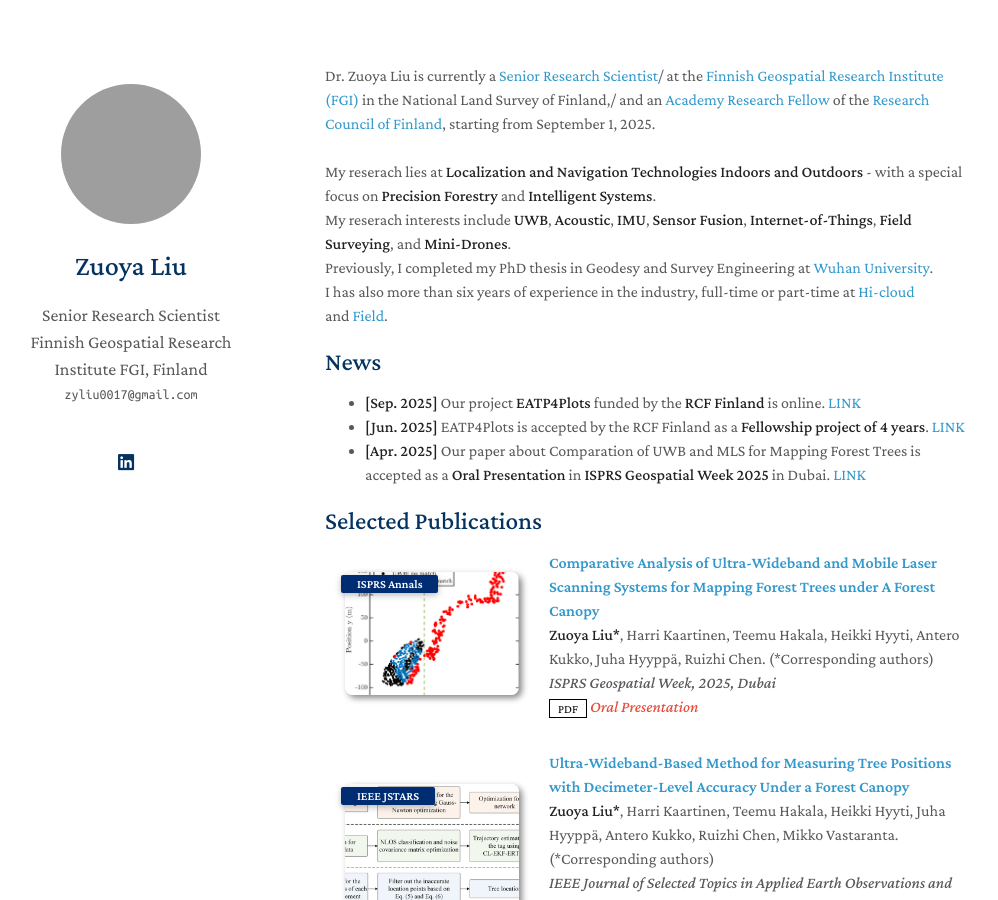
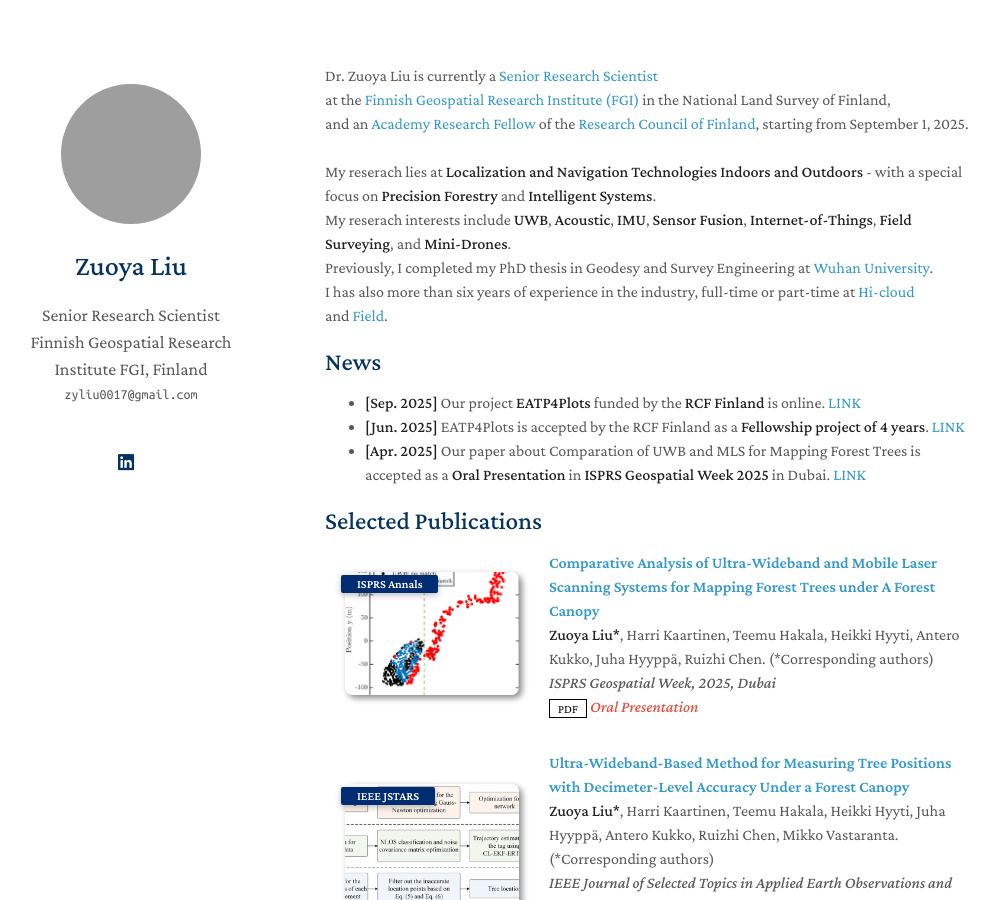
Before and after one commit to zyliu0017/zyliu0017.github.io, a Jekyll site: the page built from index.md, in a window 1280 px wide and 900 px high. Shown: the whole window, without its empty margins (145-1143 px from the left). Built offline with Jekyll 4.4.1, drawn with Linux system fonts in a browser that asks for light colours; a style sheet for code colours, icons or effects is not loaded; grey boxes are pictures that could not be loaded.

Commit message:
update personal info

```diff
--- a/index.md
+++ b/index.md
@@ -2,8 +2,8 @@
 layout: homepage
 ---
 
-Dr. Zuoya Liu is currently a [Senior Research Scientist](https://www.maanmittauslaitos.fi/en/research/contact-information/staff/zuoya-liu)/
-at the [Finnish Geospatial Research Institute (FGI)](https://www.maanmittauslaitos.fi/en/research) in the National Land Survey of Finland,/
+Dr. Zuoya Liu is currently a [Senior Research Scientist](https://www.maanmittauslaitos.fi/en/research/contact-information/staff/zuoya-liu)\
+at the [Finnish Geospatial Research Institute (FGI)](https://www.maanmittauslaitos.fi/en/research) in the National Land Survey of Finland,\
 and an [Academy Research Fellow](https://research.fi/en/results/funding/83040) of the [Research Council of Finland](https://www.aka.fi/en/), starting from September 1, 2025.\
 <br>
 My reserach lies at **Localization and Navigation Technologies Indoors and Outdoors** - with a special focus on **Precision Forestry** and **Intelligent Systems**.\
```
